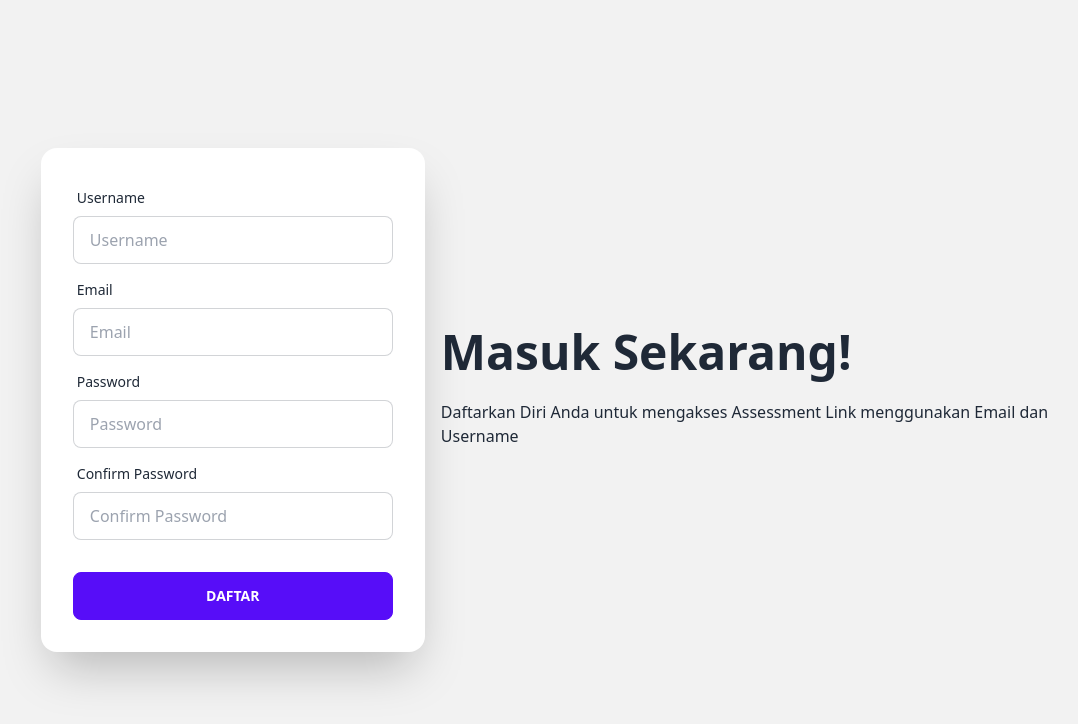
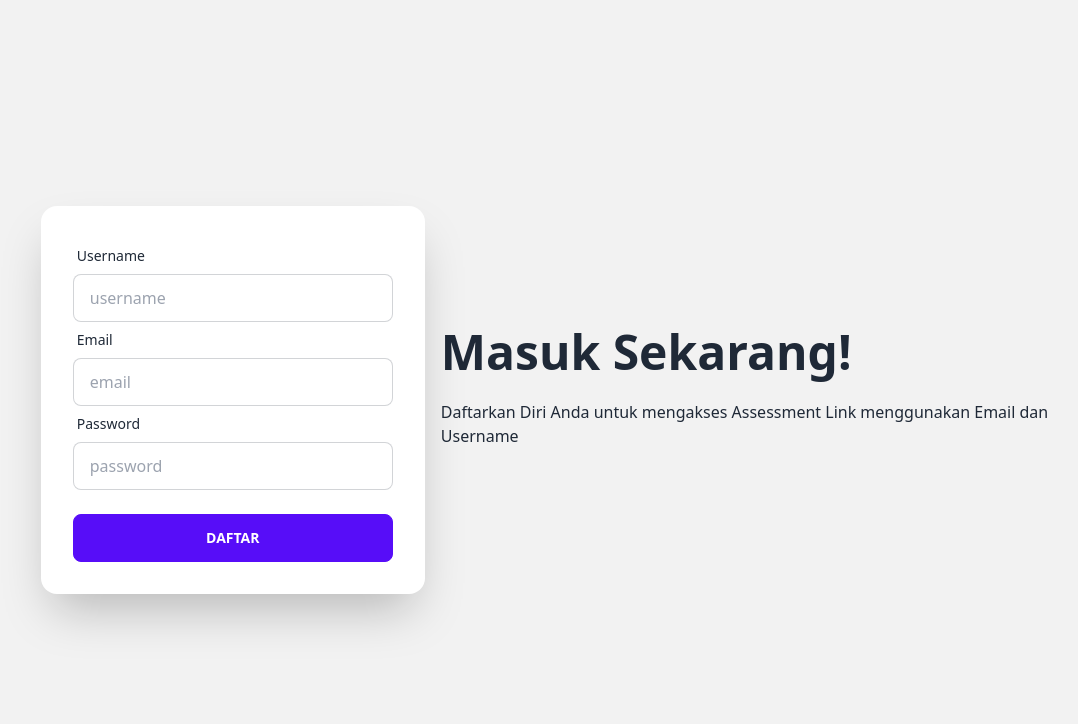
Before and after one commit to MichaelJuannn/asessmentweb, a Next.js app: page /register in a window 1280 px wide. Shown: the top 724 px of the page, without its empty margins (82-1160 px from the left). Built offline with nearby package versions, Linux system fonts and the light colour scheme.

Commit message:
add register api

```diff
--- /dev/null
+++ b/src/pages/api/register.ts
@@ -0,0 +1,20 @@
+import type { NextApiRequest, NextApiResponse } from 'next';
+
+export default async function handler(
+	req: NextApiRequest,
+	res: NextApiResponse
+) {
+	const data = req.body;
+
+	const response = await fetch(
+		'https://deployasslink.pythonanywhere.com/auth/signup/validator/',
+		{
+			method: 'POST',
+			headers: {
+				'Content-type': 'application/json',
+			},
+			body: JSON.stringify(data),
+		}
+	);
+	res.status(200).redirect('/');
+}
--- a/src/pages/components/form.tsx
+++ b/src/pages/components/form.tsx
@@ -15,7 +15,7 @@ export function FormInput({ label, type, misc }: Form) {
 					name={label}
 					type={type}
 					placeholder={label}
-					className='input input-bordered capitalize'
+					className='input input-bordered'
 				/>
 			</div>
 		</>
--- a/src/pages/register.tsx
+++ b/src/pages/register.tsx
@@ -15,13 +15,16 @@ export default function Register() {
 						</div>
 						<div className='card flex-shrink-0 w-full max-w-sm shadow-2xl bg-base-100'>
 							<div className='card-body'>
-								<FormInput label='username' type='text' />
-								<FormInput label='email' type='email' />
-								<FormInput label='password' type='password' />
-								<FormInput label='confirm password' type='password' />
-								<div className='form-control mt-6'>
-									<button className='btn btn-primary'>Daftar</button>
-								</div>
+								<form action='/api/register' method='POST'>
+									<FormInput label='username' type='text' />
+									<FormInput label='email' type='email' />
+									<FormInput label='password' type='password' />
+									<div className='form-control mt-6'>
+										<button className='btn btn-primary' type='submit'>
+											Daftar
+										</button>
+									</div>
+								</form>
 							</div>
 						</div>
 					</div>
```
